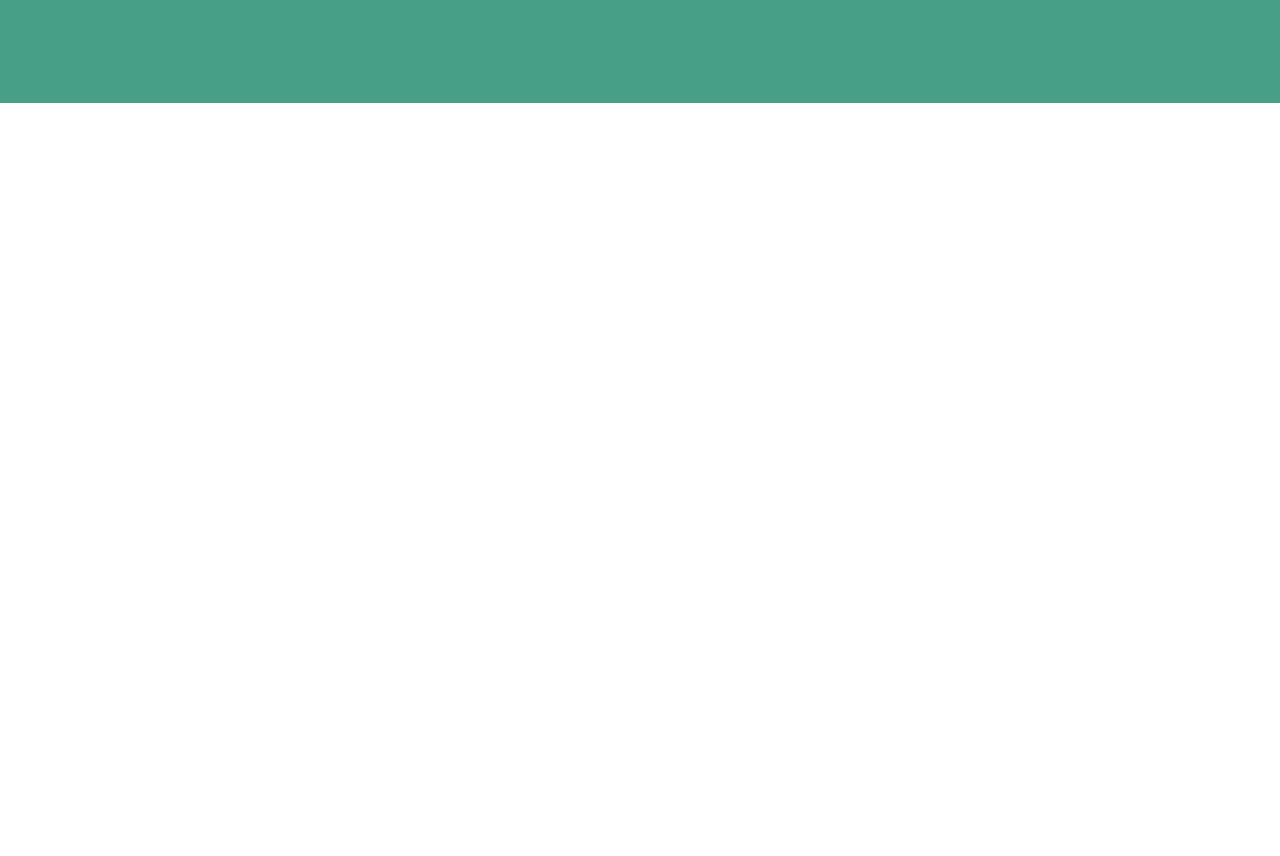
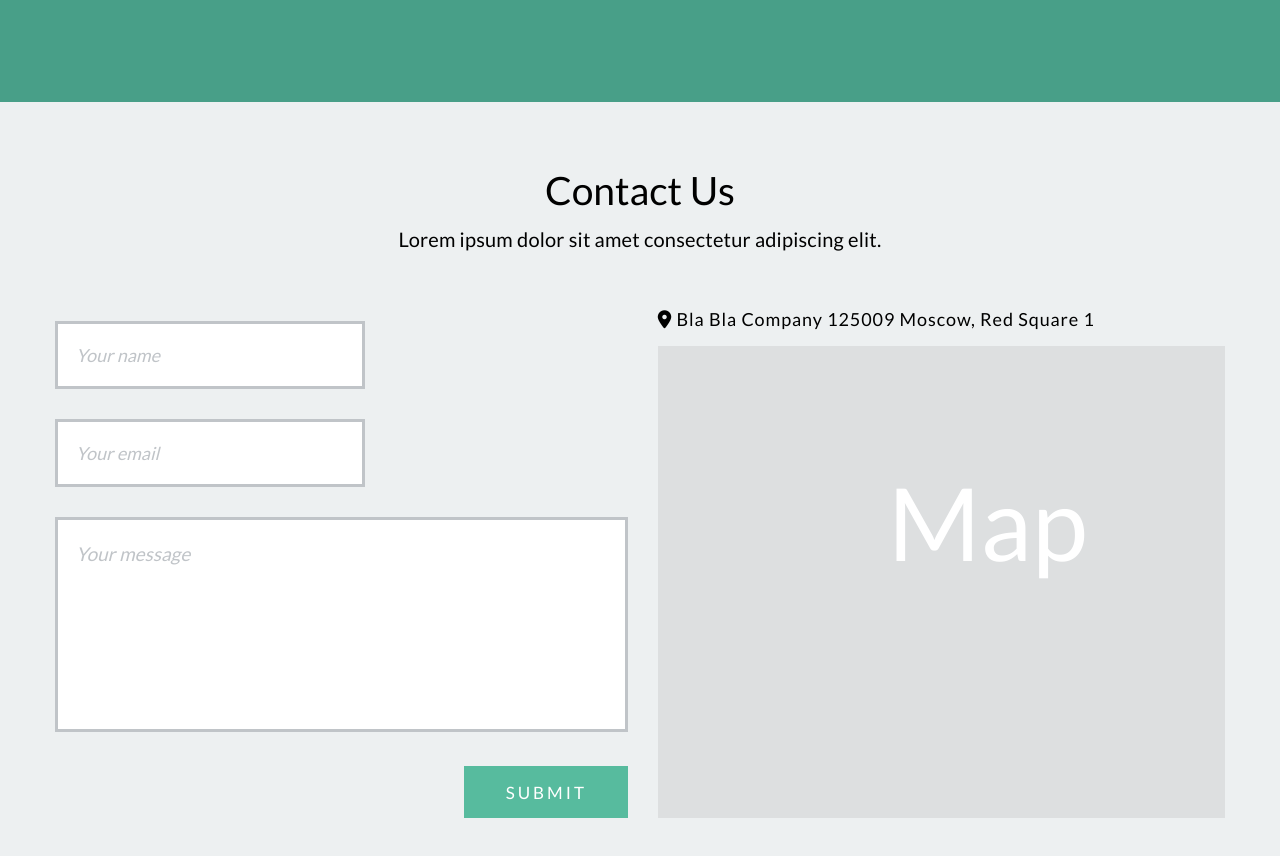
Before and after one commit to Andrey-Kharebov/blabla-app, a React (Create React App) app: page / in a window 1280 px wide. Shown: the part 2545-3401 px from the top of the page. Before the commit the page ends 2648 px from the top, so only its background shows below. Built offline with nearby package versions, Linux system fonts and the light colour scheme.

Commit message:
Added ContactUsSection

```diff
--- a/src/App.js
+++ b/src/App.js
@@ -1,6 +1,7 @@
 // import classes from './App.module.sass';
 import AboutUsSection from './components/AboutUsSection/AboutUsSection';
 import BrandSection from './components/BrandSection/BrandSection';
+import ContactUsSection from './components/ContactUsSection/ContactUsSection';
 import Header from './components/Header/Header';
 import PortfolioSection from './components/PortfolioSection/PortfolioSection';
 
@@ -11,6 +12,7 @@ function App() {
       <BrandSection />
       <PortfolioSection />
       <AboutUsSection />
+      <ContactUsSection />
     </div>
   );
 }
--- a/src/components/AboutUsSection/AboutUsSection.module.sass
+++ b/src/components/AboutUsSection/AboutUsSection.module.sass
@@ -10,15 +10,16 @@
     margin-top: 71px
     font-weight: 400
     font-size: 39px
+    color: #fff
 
   p
-    margin-top: 12px
-    font-size: 23px
+    margin-top: 15px
+    font-size: 20px
     font-weight: 400
     letter-spacing: .2px
+    color: #fff
 
   .employeeSection
-    // border: 1px solid red
     margin-top: 60px
     max-width: 1100px
     width: 100%
@@ -26,7 +27,6 @@
     justify-content: space-between
 
     .employeeCard
-      // border: 1px solid blue
       background: #fff
       color: #000
       width: 310px
@@ -38,7 +38,6 @@
       .employeePhoto
         width: 100%
         height: 320px
-        // border: 1px solid red
 
         img
           width: 100%
@@ -63,9 +62,9 @@
           font-size: 20px
 
         p
-
           margin-top: 25px
           line-height: 28px
           font-weight: 400
           font-size: 20px
           letter-spacing: 0px
+          color: #000
--- /dev/null
+++ b/src/components/ContactUsSection/ContactUsSection.js
@@ -0,0 +1,39 @@
+import React from 'react'
+import classes from './ContactUsSection.module.sass';
+
+function ContactUsSection() {
+  return (
+    <div className={ classes.contactUsSection }>
+        <h1>Contact Us</h1>
+        <p>Lorem ipsum dolor sit amet consectetur adipiscing elit.</p>
+        <div className={ classes.formAndMapSection }>
+          <div className={ classes.contactForm }>
+            <form>
+              <div>
+                <input id="name" type="text" placeholder="Your name" name="name" />
+              </div>
+              <div>
+                <input id="emailame" type="text" placeholder="Your email" name="email" />
+              </div>
+              <div>
+                <textarea id="message" type="text" placeholder="Your message" name="message" />
+              </div>
+              <div>
+                <button type="submit">SUBMIT</button>
+              </div>
+            </form>
+          </div>
+          <div className={ classes.map }>
+            <div className={ classes.address }>
+              <span><i className="fas fa-map-marker-alt"></i> Bla Bla Company 125009 Moscow, Red Square 1</span>
+            </div>
+            <div className={ classes.mapBlock }>
+              <h3>Map</h3>
+            </div>
+          </div>
+        </div>
+    </div>
+  )
+}
+
+export default ContactUsSection
--- /dev/null
+++ b/src/components/ContactUsSection/ContactUsSection.module.sass
@@ -0,0 +1,123 @@
+.contactUsSection
+  background: rgb(237, 240, 241)
+  display: flex
+  flex-direction: column
+  align-items: center
+  padding: 0 55px
+  padding-bottom: 75px
+
+  h1
+    margin-top: 65px
+    font-weight: 400
+    font-size: 39px
+
+  p
+    margin-top: 14px
+    font-size: 20px
+    font-weight: 400
+    letter-spacing: .2px
+
+  .formAndMapSection
+    margin-top: 70px
+    display: flex
+    justify-content: space-between
+    width: 100%
+
+    .contactForm
+      max-width: 49%
+      width: 100%
+
+      form
+        width: 100%
+        display: flex
+        justify-content: space-between
+        flex-wrap: wrap
+
+        div
+          border: 3px solid rgb(192, 196, 200)
+          width: 310px
+          height: 68px
+          margin-bottom: 30px
+
+        input
+          border: none
+          box-sizing: border-box
+          width: 100%
+          height: 100%
+          background: #fff
+          color: black
+          padding-left: 18px
+          font-size: 18px
+          font-weight: 400
+          font-style: italic
+
+        ::placeholder
+          color: rgb(192, 196, 200)
+          opacity: 1
+
+        div:nth-child(3)
+          width: 100%
+          height: 215px
+
+          textarea
+            border: none
+            width: 100%
+            height: 100%
+            background: #fff
+            color: black
+            padding-left: 18px
+            padding-top: 22px
+            font-size: 19px
+            font-style: italic
+            font-weight: 400
+            resize: none
+            overflow: hidden
+
+        div:nth-child(4)
+          width: 100%
+          border: none
+          margin-bottom: 0
+
+          button
+            float: right
+            margin-top: 4px
+            border: none
+            width: 164px
+            height: 52px
+            text-align: center
+            color: #fff
+            background: rgb(87, 187, 158)
+            font-size: 17px
+            letter-spacing: 3px
+            cursor: pointer
+
+    .map
+      max-width: 49%
+      width: 100%
+      padding-left: 6px
+      padding-bottom: 37px
+
+      .address
+
+        span
+        margin-top: -13px
+        font-size: 18px
+        letter-spacing: .9px
+        color: black
+        margin-bottom: 16px
+
+      .mapBlock
+        position: relative
+        background: rgb(221, 223, 224)
+        width: 100%
+        height: 100%
+        text-align: center
+
+        h3
+          position: absolute
+          color: #fff
+          font-size: 50px
+          font-size: 101px
+          font-weight: 400
+          top: 115px
+          left: 230px
```
